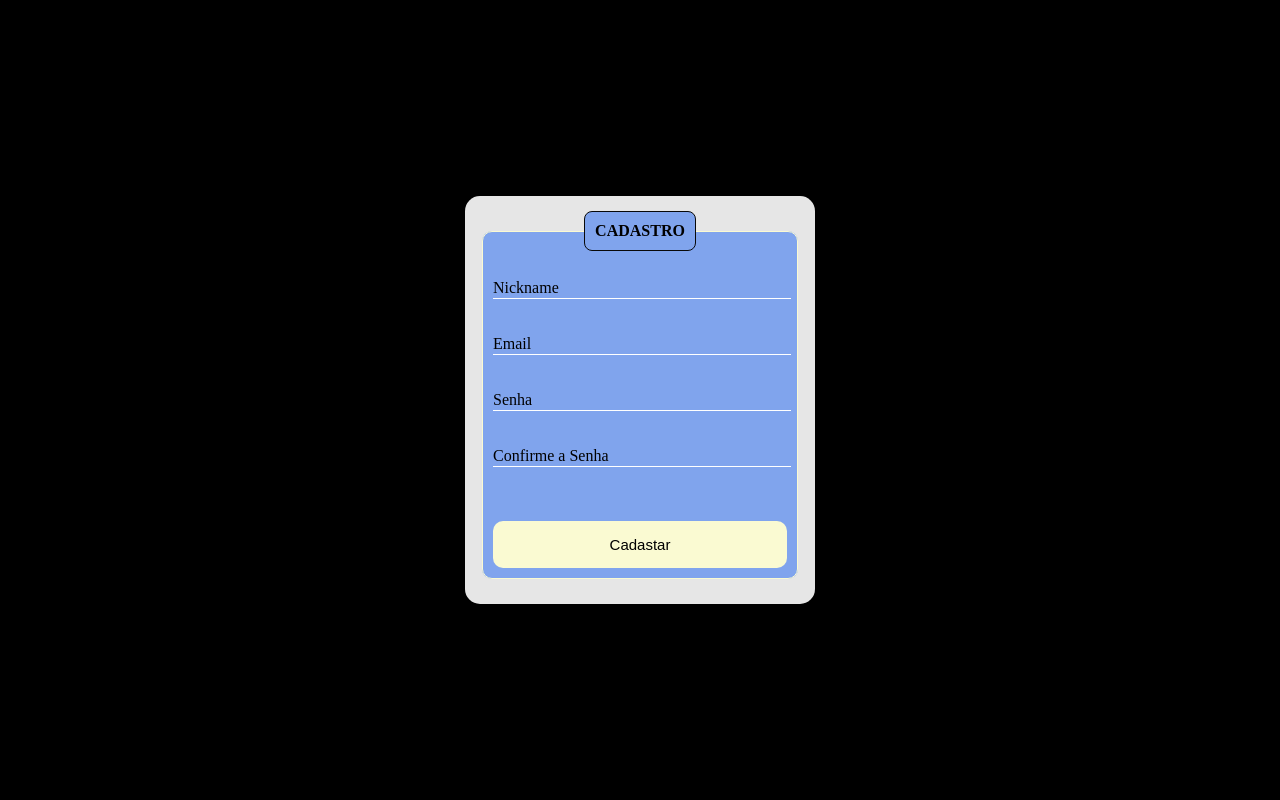
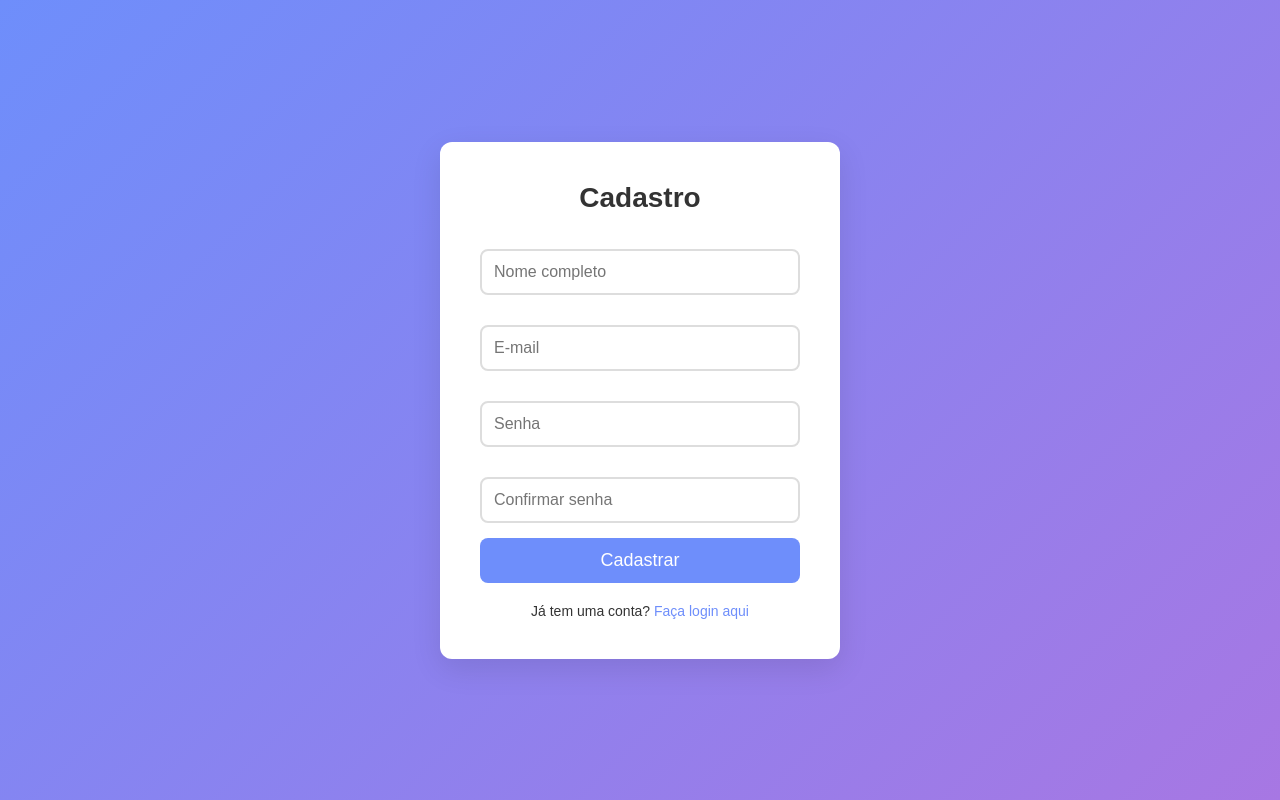
Before and after one commit to Yuri-Miranda-Nunes/Pi-Software, a PHP site: page /Html/Cadastro.html in a window 1280 px wide. Run offline with PHP 8.4, Linux system fonts and the light colour scheme.

Commit message:
Refactor Cadastro and Login pages with updated HTML structure and CSS styles for improved design and accessibility

```diff
--- a/Css/Cadastro.css
+++ b/Css/Cadastro.css
@@ -1,167 +1,96 @@
+/* styles.css */
+* {
+  margin: 0;
+  padding: 0;
+  box-sizing: border-box;
+}
+
 body {
-    background-color: black;
+  font-family: 'Arial', sans-serif;
+  background: linear-gradient(135deg, #6e8efb, #a777e3);
+  height: 100vh;
+  display: flex;
+  justify-content: center;
+  align-items: center;
 }
-  .register-link {
-    font-family: MedievalSharp;
-  }
-  .register-link:hover {
-    color: rgb(255, 255, 255);
-    text-decoration: underline;
-  }
-  .forgot-password {
-    font-family: MedievalSharp;
-    font-weight: bold;
-    text-decoration: underline;
-  }
-  .forgot-password:hover {
-    color: rgb(255, 255, 255);
-    text-decoration: underline;
-  }
-  .box{
-    color: rgb(0, 0, 0);
-    position: absolute;
-    top: 50%;
-    left: 50%;
-    transform: translate(-50%,-50%);
-    background-color: rgba(255, 255, 255, 0.9);
-    padding: 15px;
-    border-radius: 15px;
-    width: 25%;
-  }
-  .fieldset{
-    border: 3px solid dodgerblue;
-  }
-  .meio {
-    border: 1px solid #08090A;
-    padding: 10px;
-    text-align: center;
-    background-color: #80A4ED;
-    border-radius: 8px;
-  }
-  .inputBox{
-    position: relative;
-  }
-  .inputUser{
-    background: none;
-    border: none;
-    border-bottom: 1px solid #ffffff;
-    outline: none;
-    color: #ffffff;
-    font-size: 15px;
-    width: 100%;
-    letter-spacing: 1px;
-    font-family: MedievalSharp;
-    background-color: none;
-  }
-  .labelInput{
-    position: absolute;
-    top: 0px;
-    left: 0px;
-    pointer-events: none;
-    transition: .5s;
-  }
-  .inputUser:focus ~ .labelInput,
-  .inputUser:valid ~ .labelInput{
-    top: -20px;
-    font-size: 12px;
-    color: dodgerblue;
-  }
-  #data_nascimento{
-    border: none;
-    padding: 8px;
-    border-radius: 10px;
-    outline: none;
-    font-size: 15px;
-    background-color: lightgoldenrodyellow;
-    cursor: pointer;
-    transition: background-color 0.3s;
-    transition: border-color 0.3s;
-    transition: box-shadow 0.3s;
 
-    &:focus {
-      background-color: lightblue;
-      border-color: lightblue;
-      box-shadow: 0 0 5px lightblue;
-    }
-    &:hover {
-      background-color: lightblue;
-    }
-  }
-  #submit{
-    background-color: white;
-    width: 100%;
-    border: none;
-    padding: 15px;
-    color: rgb(0, 0, 0);
-    font-size: 15px;
-    cursor: pointer;
-    border-radius: 10px;
-    background-color: lightgoldenrodyellow;
-  }
-  #submit:hover{
-    background-image: linear-gradient(to right,lightgoldenrodyellow, rgb(234, 255, 0));
-  }
-  .medievalsharp-regular {
-    font-family: "MedievalSharp", cursive;
-    font-weight: 400;
-    font-style: normal;
-  }
-  .titulo {
-    text-align: center;
-  }
-  .register-link {
-    color: lightgoldenrodyellow;
-    font-size: 15px;
-    margin-top: 10px;
-    text-decoration: none;
-    font-family: MedievalSharp;
-    letter-spacing: 1px;
-    transition: color 0.3s ease;
-    cursor: pointer;
-    &:hover {
-      color: white;
-    }
-    &:active {
-      color: lightgray;
-    }
-    &:focus {
-      outline: none;
-    }
-  }
-  .forgot-password {
-    color: lightgoldenrodyellow;
-    font-size: 15px;
-    text-decoration: none;
-    margin-top: 10px;
-    font-family: MedievalSharp;
-    letter-spacing: 1px;
-    transition: color 0.3s ease;
-    cursor: pointer;
-    &:hover {
-      color: white;
-    }
-    &:active {
-      color: lightgray;
-    }
-    &:focus {
-      outline: none;
-    }
-  }
-  .borda {
-    border: 1px solid lightgoldenrodyellow;
-    padding: 10px;
-    background-color: #80A4ED;
-    border-radius: 10px;
-    margin-bottom: 10px;
-  }
-  .Enviar {
-    background-color: lightgoldenrodyellow;
-    width: 100%;
-    border: none;
-    padding: 15px;
-    color: rgb(0, 0, 0);
-    font-size: 15px;
-    cursor: pointer;
-    border-radius: 10px;
-    background-color: lightgoldenrodyellow;
-  }
+.signup-container {
+  background-color: #ffffff;
+  padding: 40px;
+  border-radius: 12px;
+  box-shadow: 0px 10px 30px rgba(0, 0, 0, 0.1);
+  width: 100%;
+  max-width: 400px;
+  text-align: center;
+}
+
+.signup-container h2 {
+  font-size: 28px;
+  color: #333333;
+  margin-bottom: 20px;
+}
+
+.input-field {
+  width: 100%;
+  padding: 12px;
+  margin: 15px 0;
+  border: 2px solid #ddd;
+  border-radius: 8px;
+  font-size: 16px;
+  transition: all 0.3s ease;
+  position: relative;
+  overflow: hidden;
+}
+
+.input-field::before {
+  content: '';
+  position: absolute;
+  top: 0;
+  left: -100%;
+  width: 100%;
+  height: 100%;
+  background: rgba(110, 142, 251, 0.2);
+  transition: left 0.5s ease;
+  z-index: -1;
+}
+
+.input-field:focus::before,
+.input-field:hover::before {
+  left: 0;
+}
+
+.input-field:focus {
+  border-color: #6e8efb;
+  outline: none;
+}
+
+.signup-button {
+  width: 100%;
+  padding: 12px;
+  background-color: #6e8efb;
+  border: none;
+  border-radius: 8px;
+  font-size: 18px;
+  color: #fff;
+  cursor: pointer;
+  transition: background-color 0.3s ease;
+}
+
+.signup-button:hover {
+  background-color: #5a7de2;
+}
+
+.login-link {
+  margin-top: 20px;
+  font-size: 14px;
+  color: #333333;
+}
+
+.login-link a {
+  color: #6e8efb;
+  text-decoration: none;
+}
+
+.login-link a:hover {
+  text-decoration: underline;
+}
--- a/Html/Cadastro.html
+++ b/Html/Cadastro.html
@@ -1,42 +1,23 @@
+<!-- index.html -->
 <!DOCTYPE html>
-<html lang="en">
+<html lang="pt-BR">
 <head>
-    <meta charset="UTF-8">
-    <meta name="viewport" content="width=device-width, initial-scale=1.0">
-    <link rel="stylesheet" href="/Css/Cadastro.css">
-    <title>Cadastro</title>
+  <meta charset="UTF-8">
+  <meta name="viewport" content="width=device-width, initial-scale=1.0">
+  <title>Tela de Cadastro</title>
+  <link rel="stylesheet" href="/Css/Cadastro.css">
 </head>
 <body>
-    <div class="box">
-        <form action="">
-            <fieldset class="borda">
-                <legend class="meio"><b>CADASTRO</b></legend>
-                <br>
-                <div class="inputBox">
-                    <input type="text" name="nickname" id="nickname" class="inputUser" required>
-                    <label for="nickname" class="labelInput">Nickname</label>
-                </div>
-                <br><br>
-                <div class="inputBox">
-                    <input type="text" name="email" id="email" class="inputUser" required>
-                    <label for="email" class="labelInput">Email</label>
-                </div>
-                <br><br>
-                <div class="inputBox">
-                    <input type="password" name="senha" id="senha" class="inputUser" required>
-                    <label for="senha" class="labelInput">Senha</label>
-                </div>
-                <br><br>
-                <div class="inputBox">
-                  <input type="password" name="confirm_senha" id="confirm_senha" class="inputUser" required>
-                  <label for="confirm_senha" class="labelInput">Confirme a Senha</label>
-              </div>
-              <br>
-
-              <br><br>
-              <button type="submit" name="submit" id="submit" class="Enviar">Cadastar</button>
-            </fieldset>
-        </form>
-    </div>
+  <div class="signup-container">
+    <h2>Cadastro</h2>
+    <form action="#" method="POST">
+      <input type="text" class="input-field" placeholder="Nome completo" required>
+      <input type="email" class="input-field" placeholder="E-mail" required>
+      <input type="password" class="input-field" placeholder="Senha" required>
+      <input type="password" class="input-field" placeholder="Confirmar senha" required>
+      <button type="submit" class="signup-button">Cadastrar</button>
+    </form>
+    <p class="login-link">Já tem uma conta? <a href="http://127.0.0.1:5500/Html/Login.html">Faça login aqui</a></p>
+  </div>
 </body>
 </html>
```
Also changed, not shown: Css/Login.css (added, +107 -0 lines), Html/Login.html (added, +21 -0 lines).
